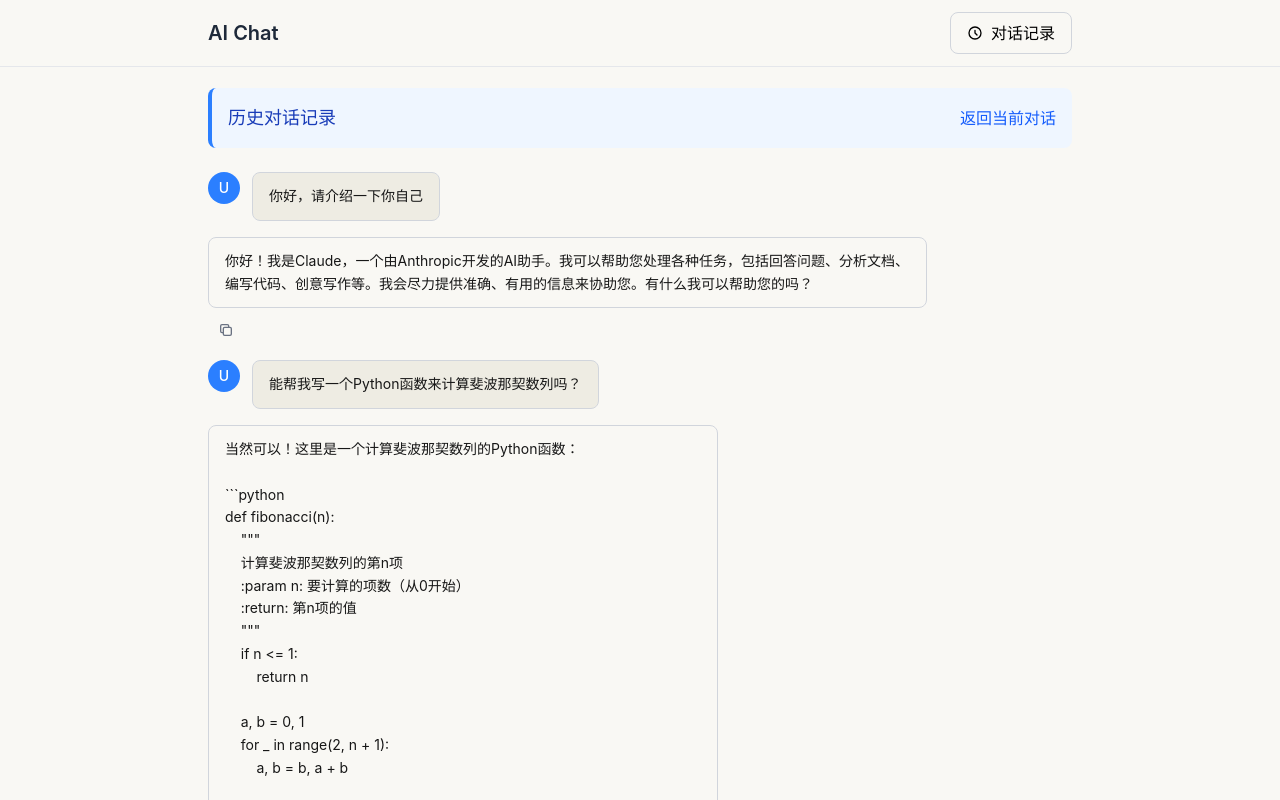
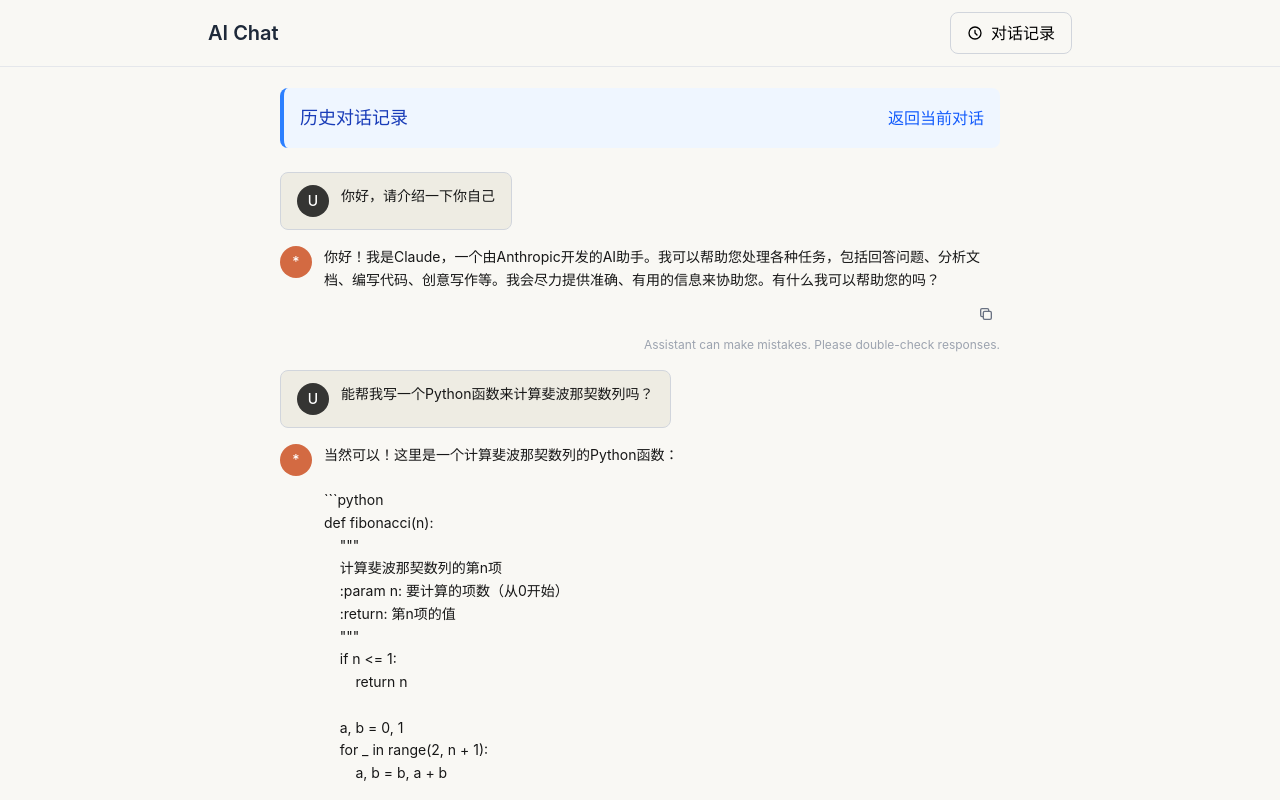
Before and after one commit to Rain-kl/cyber_ui, a Next.js app: page / in a window 1280 px wide. Both pictures are taken after a click on the button "对话记录". Built offline with nearby package versions, Linux system fonts and the light colour scheme.

Commit message:
卡片美化

```diff
--- a/app/globals.css
+++ b/app/globals.css
@@ -28,6 +28,31 @@ body {
   background: #B8B8B8;
 }
 
+.chat-message-container {
+  max-width: 752px;
+  margin-left: auto;
+  margin-right: auto;
+}
+
+.user-avatar {
+  background-color: #353533;
+  color: white;
+}
+
+.assistant-message-actions {
+  display: flex;
+  justify-content: flex-end;
+  align-items: center;
+  gap: 0.5rem;
+}
+
+.disclaimer {
+  text-align: right;
+  font-size: 0.75rem; /* 12px */
+  color: #9CA3AF; /* gray-400 */
+  margin-top: 0.5rem;
+}
+
 /* Animation for bounce loading dots */
 @keyframes bounce {
   0%,
@@ -39,3 +64,14 @@ body {
     transform: scale(1);
   }
 }
+
+.status-card-content {
+  max-height: 0;
+  overflow: hidden;
+  transition: max-height 0.3s ease-out;
+}
+
+.status-card-content.expanded {
+  max-height: 1000px; /* 足够大的值以容纳内容 */
+  overflow-y: auto;
+}
--- a/components/ChatInterface.tsx
+++ b/components/ChatInterface.tsx
@@ -55,7 +55,7 @@ export default function ChatInterface() {
 
       {/* Chat Messages Area - 添加顶部填充以避免被固定顶栏遮挡 */}
       <div className="flex-1 overflow-y-auto pt-16">
-        <div className="max-w-4xl mx-auto">
+        <div className="chat-message-container">
           {!hasMessages && !showHistoryMessages ? (
             <ChatHeader />
           ) : (
--- a/components/ChatMessage.tsx
+++ b/components/ChatMessage.tsx
@@ -1,7 +1,7 @@
 import { Message } from '@/types/chat';
 import { copyToClipboard } from '@/utils';
 import { parseMessageContent } from '@/utils/messageParser';
-import InlineThinkingCard from './ThinkingComponent';
+import ThinkingComponent from './ThinkingComponent';
 
 interface ChatMessageProps {
   message: Message;
@@ -46,12 +46,12 @@ export default function ChatMessage({ message, onRetry }: ChatMessageProps) {
           if (segment.type === 'text') {
             return (
               <div key={index} className="whitespace-pre-wrap">
-                {segment.content}
+                <p>{segment.content}</p>
               </div>
             );
           } else {
             return (
-              <InlineThinkingCard
+              <ThinkingComponent
                 key={index}
                 content={segment.content}
                 isCompleted={segment.isThinkingCompleted || false}
@@ -64,33 +64,33 @@ export default function ChatMessage({ message, onRetry }: ChatMessageProps) {
   };
 
   return (
-    <div className="flex justify-start mb-4">
-      <div className="flex items-start gap-3 max-w-[90%]">
-        {/* Avatar - 只显示用户头像 */}
-        {isUser && (
-          <div className="w-8 h-8 rounded-full flex items-center justify-center text-white text-sm font-medium flex-shrink-0 bg-blue-500">
-            U
-          </div>
-        )}
-
-        {/* Message Content */}
-        <div className="flex flex-col gap-2" style={{ maxWidth: '719px', width: '100%' }}>
-          {/* 主要消息内容 */}
+    <div className="mb-4">
+      {isUser ? (
+        // User message layout
+        <div className="flex justify-start">
           <div
-            className="px-4 py-3 rounded-lg border border-gray-300"
-            style={{
-              backgroundColor: isUser ? '#EEECE3' : '#F9F8F4',
-              minHeight: '42px',
-              display: 'flex',
-              alignItems: 'flex-start'
-            }}
+            className="px-4 py-3 rounded-lg border border-gray-300 flex items-start gap-3"
+            style={{ backgroundColor: '#EEECE3', minHeight: '42px' }}
           >
+            <div className="w-8 h-8 rounded-full flex items-center justify-center text-white text-sm font-medium flex-shrink-0 user-avatar">
+              U
+            </div>
             {renderContent()}
           </div>
-
-          {/* Action buttons for assistant messages */}
-          {!isUser && (
-            <div className="flex items-center gap-2 px-1">
+        </div>
+      ) : (
+        // Assistant message layout
+        <div>
+          <div className="flex items-start gap-3">
+            <div className="w-8 h-8 rounded-full flex items-center justify-center text-white text-sm font-medium flex-shrink-0" style={{backgroundColor: '#D36A42'}}>
+              *
+            </div>
+            <div className="flex-1">
+              {renderContent()}
+            </div>
+          </div>
+          <div className="flex flex-col items-end mt-2">
+            <div className="assistant-message-actions">
               <button
                 onClick={handleCopy}
                 className="p-1.5 hover:bg-gray-100 rounded-md transition-colors"
@@ -133,9 +133,12 @@ export default function ChatMessage({ message, onRetry }: ChatMessageProps) {
                 </button>
               )}
             </div>
-          )}
+            <p className="disclaimer">
+              Assistant can make mistakes. Please double-check responses.
+            </p>
+          </div>
         </div>
-      </div>
+      )}
     </div>
   );
 }
--- /dev/null
+++ b/components/StatusCard.tsx
@@ -0,0 +1,53 @@
+import { useState, ReactNode } from 'react';
+
+interface StatusCardProps {
+  icon: ReactNode;
+  title: string;
+  children: ReactNode;
+}
+
+export default function StatusCard({ icon, title, children }: StatusCardProps) {
+  const [isExpanded, setIsExpanded] = useState(false);
+
+  return (
+    <div className="my-2 w-full">
+      <div
+        className="border border-gray-400 rounded-lg p-3 transition-colors hover:bg-gray-200"
+        style={{
+          backgroundColor: '#F9F8F4',
+          maxWidth: '719px',
+          minHeight: '42px',
+        }}
+      >
+        <button
+          onClick={() => setIsExpanded(!isExpanded)}
+          className="flex items-center gap-2 text-sm text-gray-600 w-full text-left"
+        >
+          {icon}
+          <span className="text-gray-500 italic">{title}</span>
+          <svg
+            className={`w-4 h-4 transition-transform ml-auto ${isExpanded ? 'rotate-180' : ''}`}
+            fill="none"
+            stroke="currentColor"
+            viewBox="0 0 24 24"
+          >
+            <path
+              strokeLinecap="round"
+              strokeLinejoin="round"
+              strokeWidth={2}
+              d="M19 9l-7 7-7-7"
+            />
+          </svg>
+        </button>
+
+        <div className={`status-card-content ${isExpanded ? 'expanded' : ''}`}>
+          <div className="mt-2 pt-2 border-t border-gray-300">
+            <div className="text-xs text-gray-600 whitespace-pre-wrap leading-relaxed">
+              {children}
+            </div>
+          </div>
+        </div>
+      </div>
+    </div>
+  );
+}
--- a/components/ThinkingComponent.tsx
+++ b/components/ThinkingComponent.tsx
@@ -1,66 +1,27 @@
-import { useState } from 'react';
+import StatusCard from './StatusCard';
 
-interface InlineThinkingCardProps {
+interface ThinkingComponentProps {
   content: string;
   isCompleted: boolean;
 }
 
-export default function InlineThinkingCard({ content, isCompleted }: InlineThinkingCardProps) {
-  const [isExpanded, setIsExpanded] = useState(false);
-
-  return (
-    <div className="my-2 w-full">
-      <div
-        className="border border-gray-400 rounded-lg p-3"
-        style={{
-          backgroundColor: '#F9F8F4',
-          maxWidth: '719px',
-          minHeight: '42px',
-          display: 'flex',
-          flexDirection: 'column',
-          justifyContent: 'center'
-        }}
-      >
-        <button
-          onClick={() => setIsExpanded(!isExpanded)}
-          className="flex items-center gap-2 text-sm text-gray-600 hover:text-gray-800 transition-colors w-full text-left"
-        >
-          {!isCompleted && (
+export default function ThinkingComponent({ content, isCompleted }: ThinkingComponentProps) {
+  const icon = !isCompleted ? (
     <div className="flex items-center gap-1">
       <div className="w-1.5 h-1.5 bg-gray-400 rounded-full animate-pulse"></div>
       <div className="w-1.5 h-1.5 bg-gray-400 rounded-full animate-pulse" style={{ animationDelay: '0.2s' }}></div>
       <div className="w-1.5 h-1.5 bg-gray-400 rounded-full animate-pulse" style={{ animationDelay: '0.4s' }}></div>
     </div>
-          )}
-          <span className="text-gray-500 italic">
-            {isCompleted ? '💭 思考完成' : '💭 正在思考...'}
-          </span>
-          <svg
-            className={`w-4 h-4 transition-transform ml-auto ${isExpanded ? 'rotate-180' : ''}`}
-            fill="none"
-            stroke="currentColor"
-            viewBox="0 0 24 24"
-          >
-            <path
-              strokeLinecap="round"
-              strokeLinejoin="round"
-              strokeWidth={2}
-              d="M19 9l-7 7-7-7"
-            />
-          </svg>
-        </button>
+  ) : '💭';
 
-        {isExpanded && content.trim() && (
-          <div className="mt-2 pt-2 border-t border-gray-300">
-            <div className="text-xs text-gray-600 whitespace-pre-wrap leading-relaxed">
+  const title = isCompleted ? '思考完成' : '正在思考...';
+
+  return (
+    <StatusCard icon={icon} title={title}>
       {content}
       {!isCompleted && (
         <span className="inline-block ml-1 w-1 h-3 bg-gray-400 animate-pulse"></span>
       )}
-            </div>
-          </div>
-        )}
-      </div>
-    </div>
+    </StatusCard>
   );
 }
--- a/components/index.ts
+++ b/components/index.ts
@@ -3,4 +3,5 @@ export { default as ChatMessage } from "./ChatMessage";
 export { default as ChatInput } from "./ChatInput";
 export { default as ChatHeader } from "./ChatHeader";
 export { default as TopBar } from "./TopBar";
-export { default as InlineThinkingCard } from "./ThinkingComponent";
+export { default as ThinkingComponent } from "./ThinkingComponent";
+export { default as StatusCard } from "./StatusCard";
```
Lines whose indentation alone changed are shown as unchanged.
